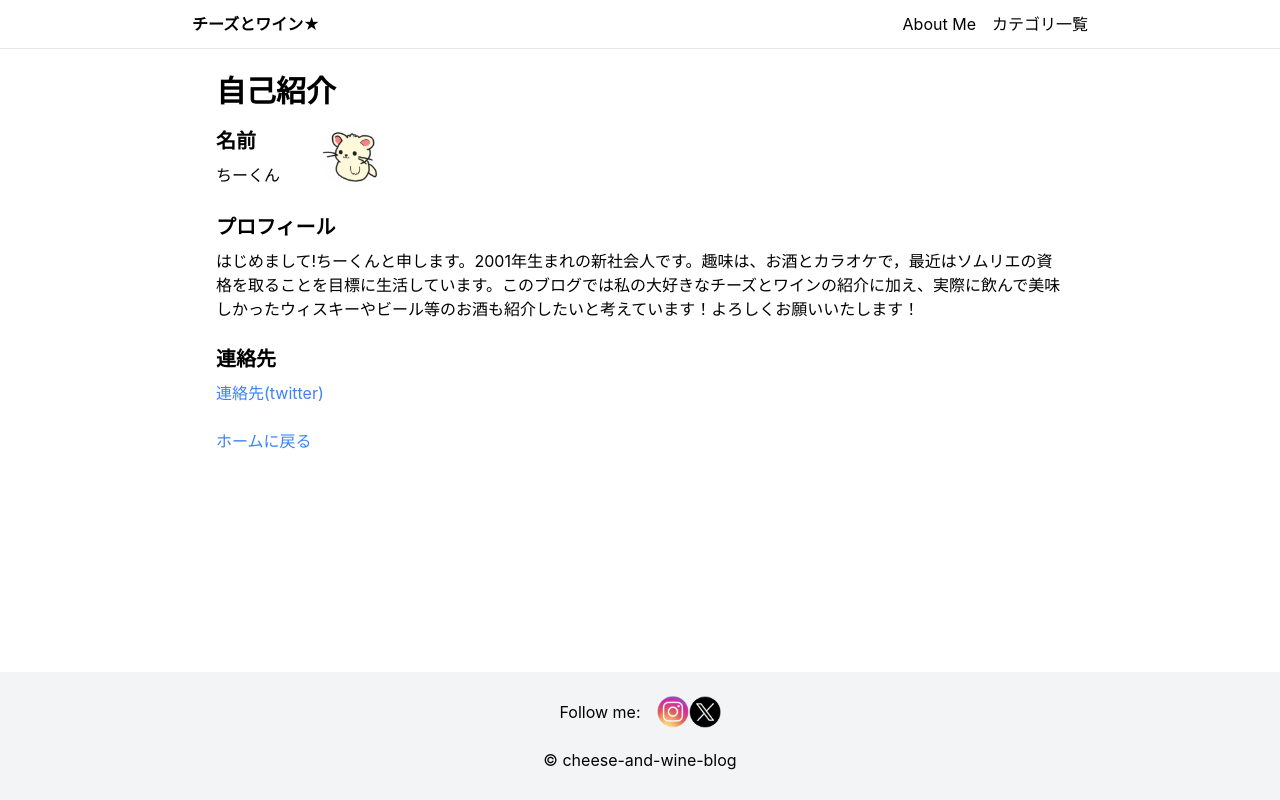
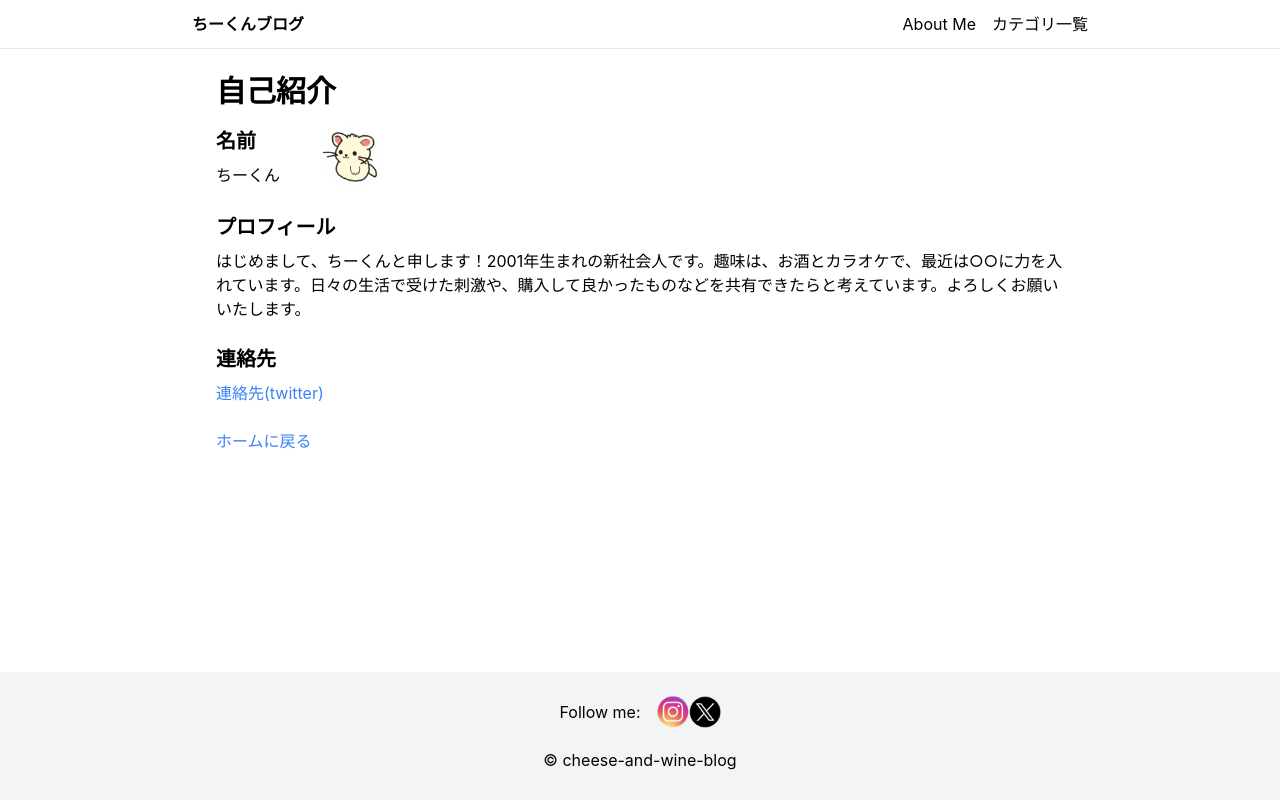
Before and after one commit to masato4/chikun-blog, a Next.js app: page /AboutMe in a window 1280 px wide. Built offline with nearby package versions, Linux system fonts and the light colour scheme.

Commit message:
‘done20’

```diff
--- a/components/Header.js
+++ b/components/Header.js
@@ -8,7 +8,7 @@ const Header = ({ onSidebarToggle }) => {
       <div className="max-w-4xl mx-auto flex justify-between items-center h-12">
         <Link href="/">
           <span className="font-bold">
-            チーズとワイン★
+            ちーくんブログ
           </span>
         </Link>
         <div className="hidden md:flex space-x-4">
--- a/pages/AboutMe.js
+++ b/pages/AboutMe.js
@@ -26,7 +26,7 @@ const AboutMe = () => {
       </div>
       <div className="mb-6">
         <h2 className="text-xl font-bold mb-2">プロフィール</h2>
-        <p>はじめまして!ちーくんと申します。2001年生まれの新社会人です。趣味は、お酒とカラオケで，最近はソムリエの資格を取ることを目標に生活しています。このブログでは私の大好きなチーズとワインの紹介に加え、実際に飲んで美味しかったウィスキーやビール等のお酒も紹介したいと考えています！よろしくお願いいたします！</p>
+        <p>はじめまして、ちーくんと申します！2001年生まれの新社会人です。趣味は、お酒とカラオケで、最近は○○に力を入れています。日々の生活で受けた刺激や、購入して良かったものなどを共有できたらと考えています。よろしくお願いいたします。</p>
       </div>
       <div className="mb-6">
         <h2 className="text-xl font-bold mb-2">連絡先</h2>
```
